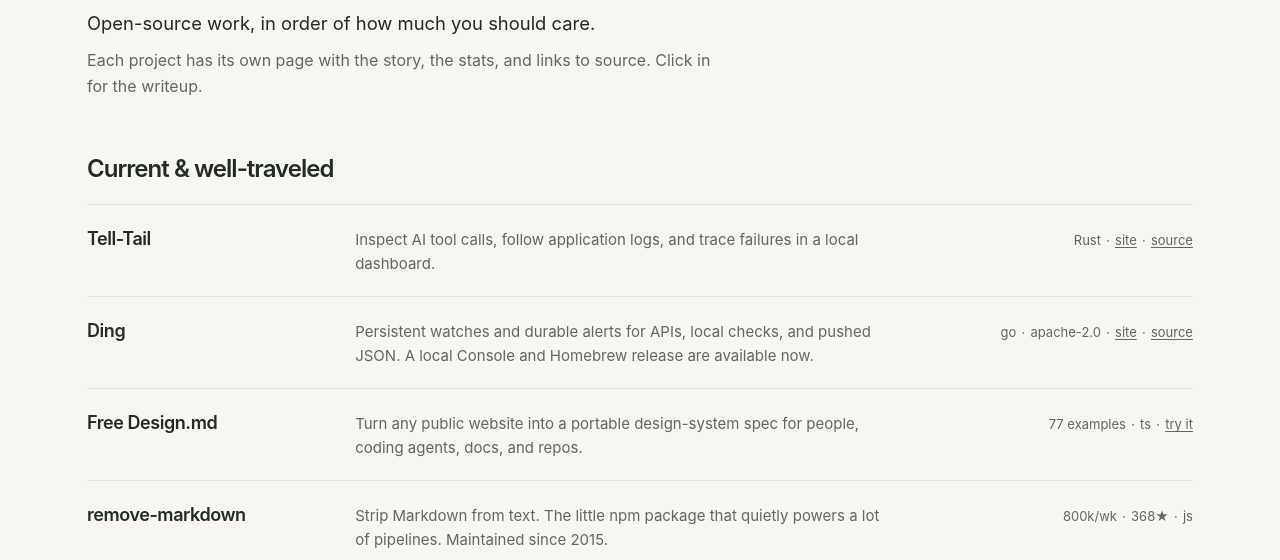
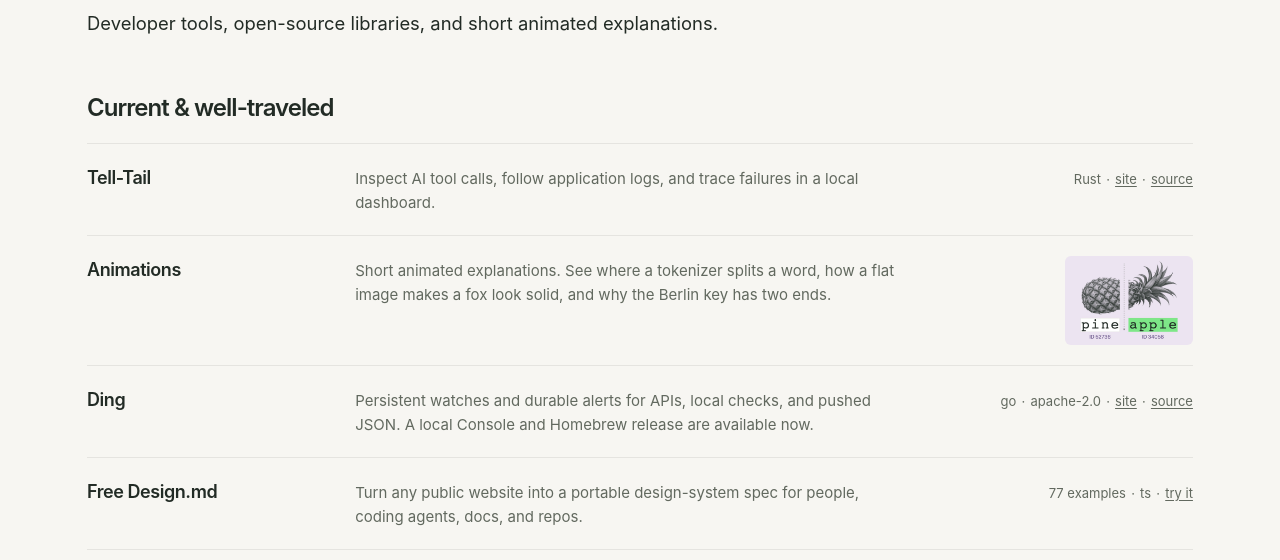
Before and after one commit to zuchka/zuchka.dev, a plain HTML site: page site/projects/index.html in a window 1280 px wide. Shown: the part 240-800 px from the top of the page. Drawn offline with Linux system fonts and the light colour scheme.

Commit message:
List the animation gallery among the portfolio projects

```diff
--- a/site/projects/index.html
+++ b/site/projects/index.html
@@ -4,7 +4,7 @@
   <meta charset="UTF-8" />
   <meta name="viewport" content="width=device-width, initial-scale=1.0" />
   <title>Projects — zuchka.dev</title>
-  <meta name="description" content="Open-source projects by Matt Abrams: Tell-Tail, Ding, Free Design.md, remove-markdown, obsidian-readability, and PEGS." />
+  <meta name="description" content="Developer tools, open-source libraries, and short animated explanations by Matt Abrams." />
   <script>try{if(localStorage.getItem('theme')==='dark')document.documentElement.setAttribute('data-theme','dark');}catch(e){}</script>
   <link rel="stylesheet" href="/styles.css" />
   <link rel="alternate" type="application/rss+xml" title="zuchka.dev — writing" href="/rss.xml" />
@@ -30,8 +30,7 @@
 
       <section class="hero">
         <h1>Projects</h1>
-        <p class="tagline">Open-source work, in order of how much you should care.</p>
-        <p class="subtagline">Each project has its own page with the story, the stats, and links to source. Click in for the writeup.</p>
+        <p class="tagline">Developer tools, open-source libraries, and short animated explanations.</p>
       </section>
 
       <section>
@@ -42,6 +41,14 @@
               <a class="oss-name" href="/projects/tell-tail.html">Tell-Tail</a>
               <p class="oss-desc">Inspect AI tool calls, follow application logs, and trace failures in a local dashboard.</p>
               <span class="oss-meta">Rust<span class="sep">·</span><a href="https://tell-tail.dev/">site</a><span class="sep">·</span><a href="https://github.com/zuchka/tell-tail">source</a></span>
+          </div>
+
+          <div class="oss-row">
+            <a class="oss-name" href="/animations/">Animations</a>
+            <p class="oss-desc">Short animated explanations. See where a tokenizer splits a word, how a flat image makes a fox look solid, and why the Berlin key has two ends.</p>
+            <a class="film-sample" href="/animations/tokenizer-cut/">
+              <img src="/films/tokenizer-cut/v2/tokenizer-cut-home-loop.jpg" width="960" height="664" loading="lazy" alt="Watch Where does the tokenizer cut?" />
+            </a>
           </div>
 
           <div class="oss-row">
--- a/site/styles.css
+++ b/site/styles.css
@@ -285,6 +285,12 @@ p { margin-bottom: 16px; max-width: 70ch; }
   border-bottom: 1px solid var(--border);
 }
 .oss-name { font-size: 1.125rem; font-weight: 600; letter-spacing: -0.025em; text-decoration: none; }
+.film-sample {
+  width: 128px;
+  justify-self: end;
+  align-self: center;
+}
+.film-sample img { display: block; width: 100%; height: auto; border-radius: var(--radius); }
 .oss-name:hover { text-decoration: underline; }
 .oss-row .oss-desc { color: var(--fg-muted); font-size: 0.9375rem; margin: 0; }
 .oss-meta { text-align: end; color: var(--fg-muted); font-size: 0.8125rem; }
@@ -293,6 +299,7 @@ p { margin-bottom: 16px; max-width: 70ch; }
 @media (max-width: 760px) {
   .oss-row { grid-template-columns: 1fr; gap: 4px; }
   .oss-meta { text-align: start; }
+  .film-sample { justify-self: start; margin-top: 8px; }
 }
 @media (max-width: 600px) {
   .stats { grid-template-columns: 1fr; }
```
Also changed, not shown: site/index.html (+9 -1 lines).
